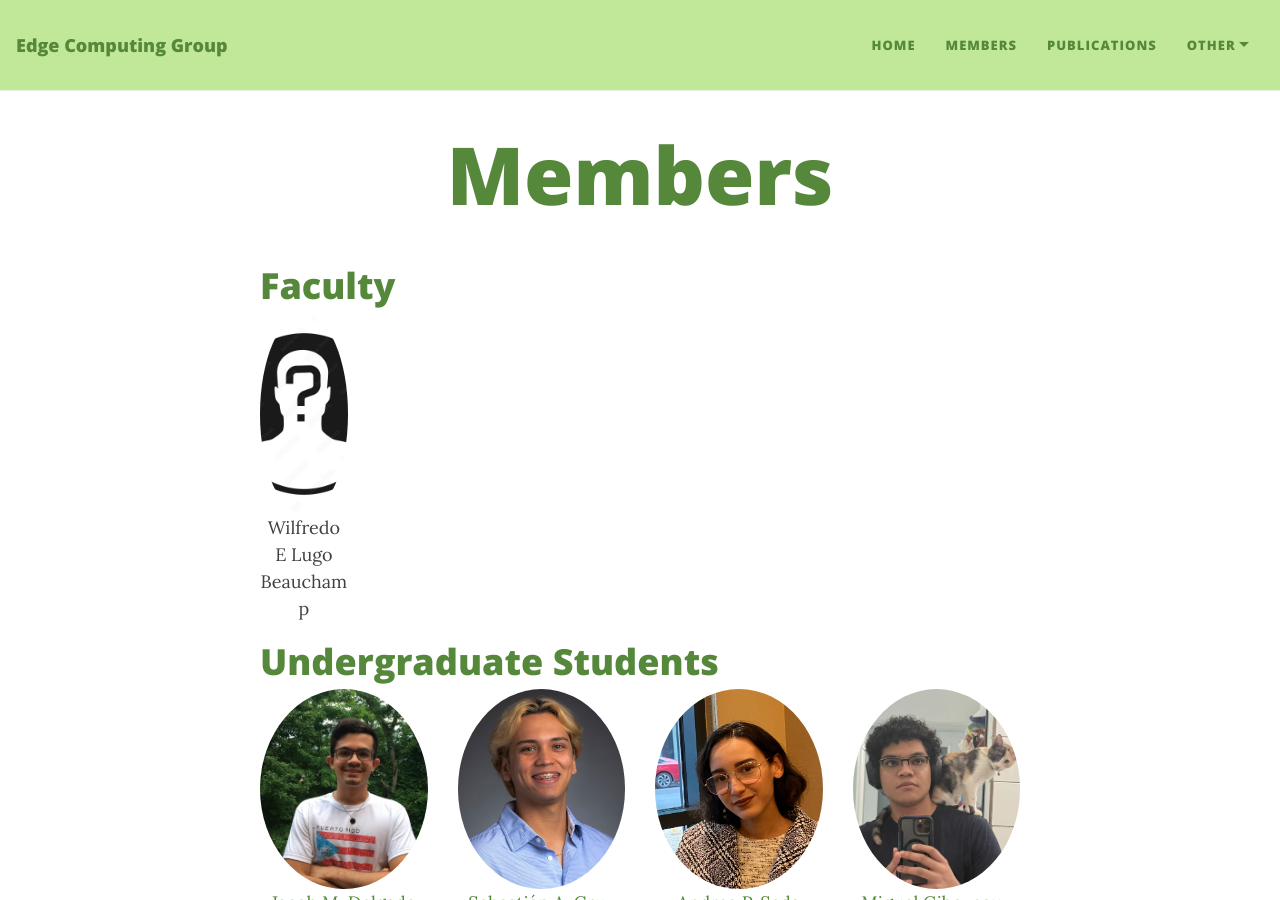
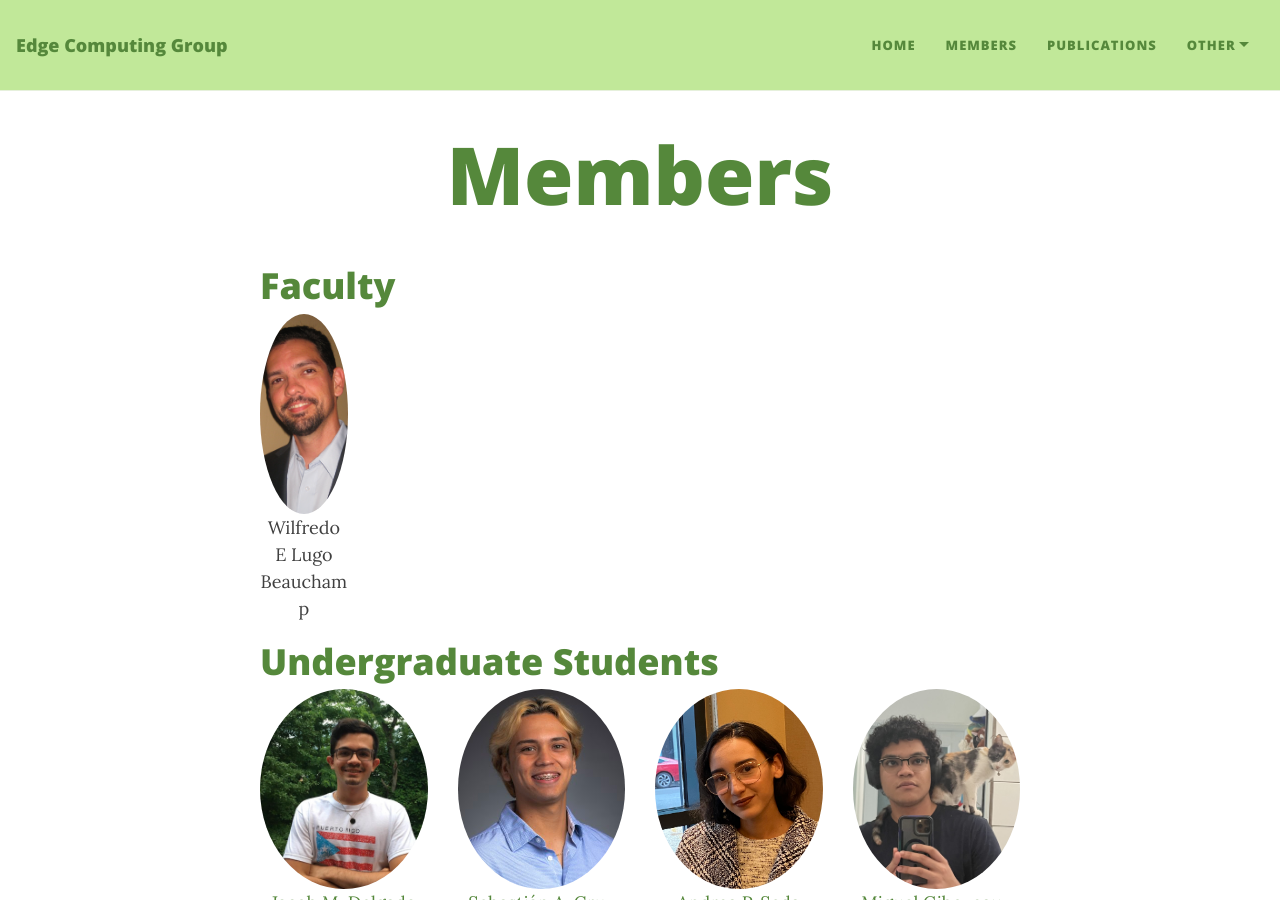
Before and after one commit to edge-computing-upr/web, a Jekyll site: the page built from pages/members.md, in a window 1280 px wide and 900 px high. Built offline with Jekyll 4.4.1, drawn with Linux system fonts in a browser that asks for light colours.

Commit message:
Change link to my picture

```diff
--- a/_data/members.yml
+++ b/_data/members.yml
@@ -3,7 +3,7 @@
     - full: true
       list:
         - name: Wilfredo E Lugo Beauchamp
-          image: ../../images/members/test_img.jpg
+          image: ../../images/members/wilfredo.jpg
           website:
           alt:
 # - name: PostDocs
```
